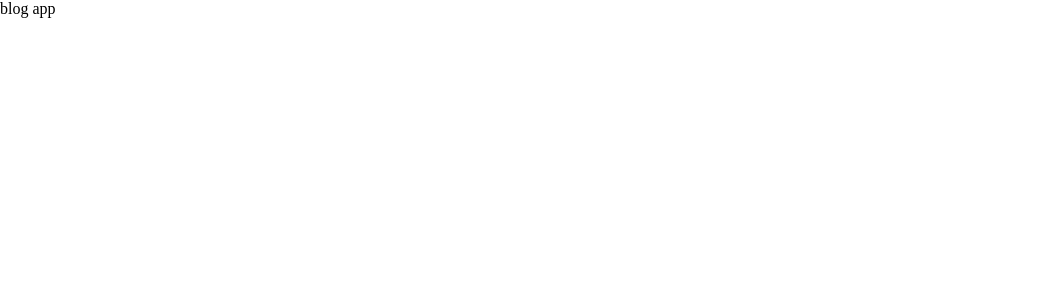
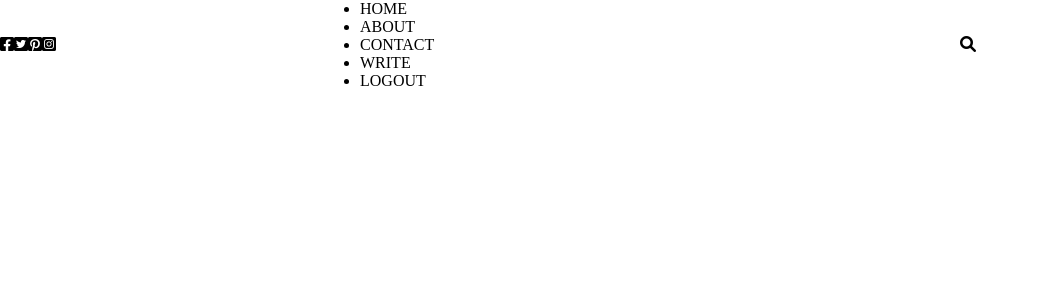
Before and after one commit to chrischen842/BlogApp, a React (Create React App) app in the folder blog/: page / in a window 1280 px wide. Shown: the top 300 px of the page, without its empty margins (0-1039 px from the left). Built offline with nearby package versions, Linux system fonts and the light colour scheme.

Commit message:
added topbar

```diff
--- a/blog/public/index.html
+++ b/blog/public/index.html
@@ -11,6 +11,11 @@
     <link
       href="https://fonts.googleapis.com/css2?family=Josefin+Slab:wght@100;200;300;400;500;600;700&family=Lato:wght@100;300;700;900&family=Lora:ital,wght@1,400;1,500;1,600&family=Varela&family=Varela+Round&display=swap"
       rel="stylesheet">
+      <link
+        rel="stylesheet"
+        href="https://cdnjs.cloudflare.com/ajax/libs/font-awesome/6.0.0-beta3/css/all.min.css"
+        integrity="sha512-Fo3rlrZj/k7ujTnHg4CGR2D7kSs0v4LLanw2qksYuRlEzO+tcaEPQogQ0KaoGN26/zrn20ImR1DfuLWnOo7aBA==" crossorigin="anonymous" referrerpolicy="no-referrer"
+      />
       <style>
         *{
           margin: 0;
--- a/blog/src/App.js
+++ b/blog/src/App.js
@@ -1,8 +1,11 @@
+import Topbar from "./topbar/Topbar";
+
 function App() {
   return (
-    <div className="App">
-      blog app
-    </div>
+    <>
+      <Topbar/>
+      <p></p>
+    </>
   );
 }
 
--- /dev/null
+++ b/blog/src/topbar/Topbar.jsx
@@ -0,0 +1,28 @@
+import './topbar.css'
+
+export default function Topbar() {
+    return (
+        <div className='top'>
+            <div className="topLeft">
+                <i className= "topIcon fab fa-facebook-square"></i>
+                <i className= "topIcon fab fa-twitter-square"></i>
+                <i className= "topIcon fab fa-pinterest-square"></i>
+                <i className= "topIcon fab fa-instagram-square"></i>
+            </div>
+            <div className="topCenter">
+                <ul className="topList">
+                    <li className='topListItem'>HOME</li>
+                    <li className='topListItem'>ABOUT</li>
+                    <li className='topListItem'>CONTACT</li>
+                    <li className='topListItem'>WRITE</li>
+                    <li className='topListItem'>LOGOUT</li>
+                </ul>
+            </div>
+            <div className="topRight">
+                <img src="" alt="" />
+                <i className="topSearchIcon fas fa-search"></i>
+            </div>
+
+        </div>
+    )
+}
--- /dev/null
+++ b/blog/src/topbar/topbar.css
@@ -0,0 +1,20 @@
+.top
+{
+    width: 100%;
+    top: 50px;
+    position: sticky;
+    top: 0;
+    align-items: center;
+    display: flex;
+    font-family: 'Josefin Sans', serif;
+}
+
+.topLeft, .topRight
+{
+    flex: 3;
+}
+
+.topCenter
+{
+    flex: 6;
+}
```
